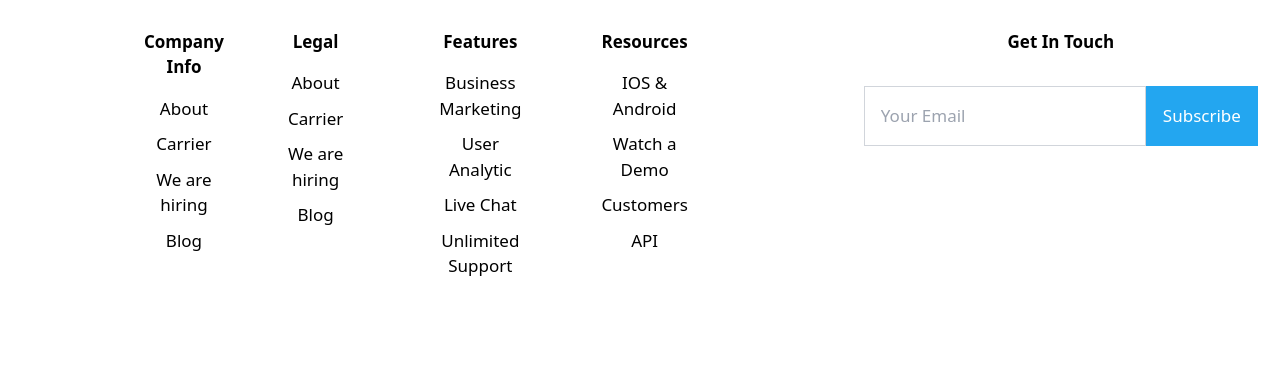
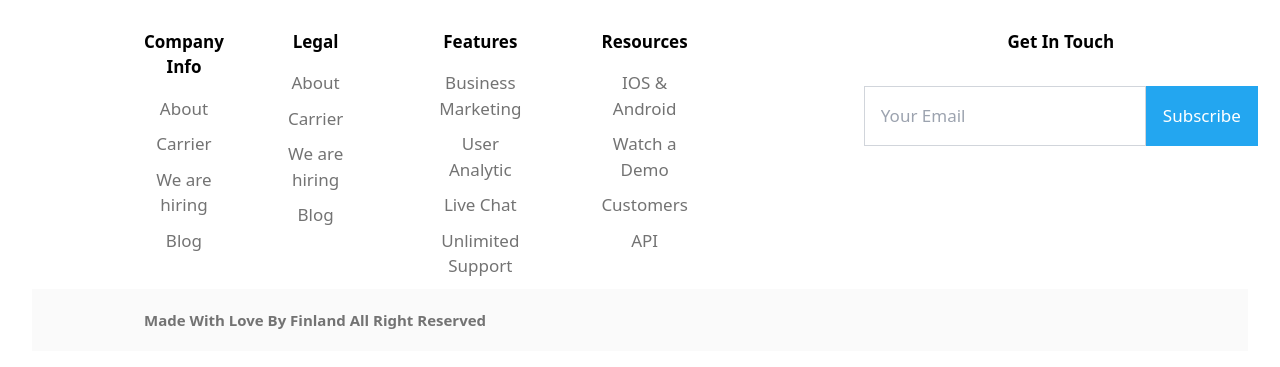
Before and after one commit to Hilal-Bilun-Kara/e-commerce, a React (Vite) app: page / in a window 1280 px wide. Shown: the part 487-854 px from the top of the page. Before the commit the page ends 808 px from the top, so only its background shows below. Built offline with nearby package versions, Linux system fonts and the light colour scheme.

Commit message:
Footer Desktop Done

```diff
--- a/src/index.css
+++ b/src/index.css
@@ -8,5 +8,6 @@
   }
   .footer-list li {
     margin-bottom: 10px;
+    color: #737373;
   }
 }
--- a/src/layout/Footer.jsx
+++ b/src/layout/Footer.jsx
@@ -103,6 +103,13 @@ export default function Footer() {
           {errorMessage && <p className="text-red-500 mt-2">{errorMessage}</p>}
         </div>
       </div>
+      <div className="bg-[#FAFAFA] flex justify-between">
+        <div className="flex">
+          <p className="text-[#737373] text-[15px] font-bold mt-[20px] mb-[20px] mx-28 flex items-center">
+            Made With Love By Finland All Right Reserved
+          </p>
+        </div>
+      </div>
     </div>
   );
 }
```
Also changed, not shown: src/App.jsx (+7 -10 lines).
